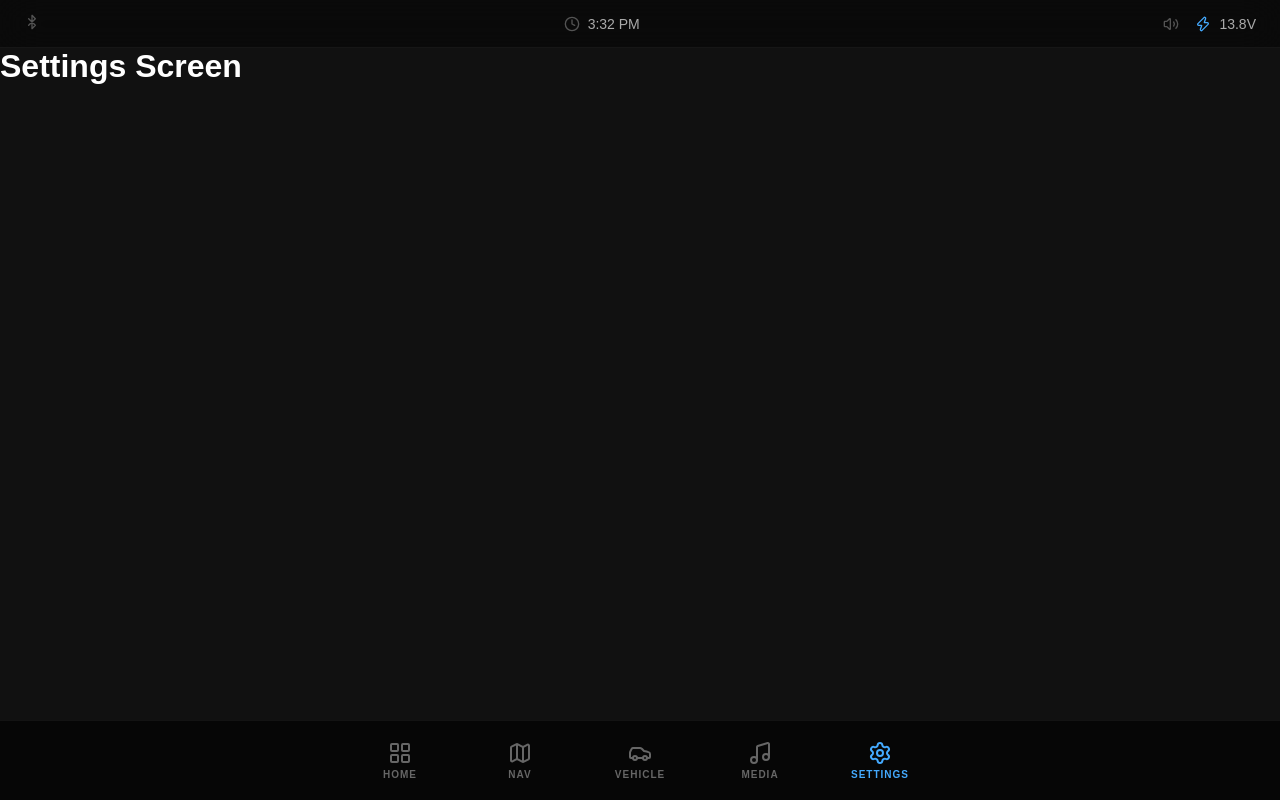
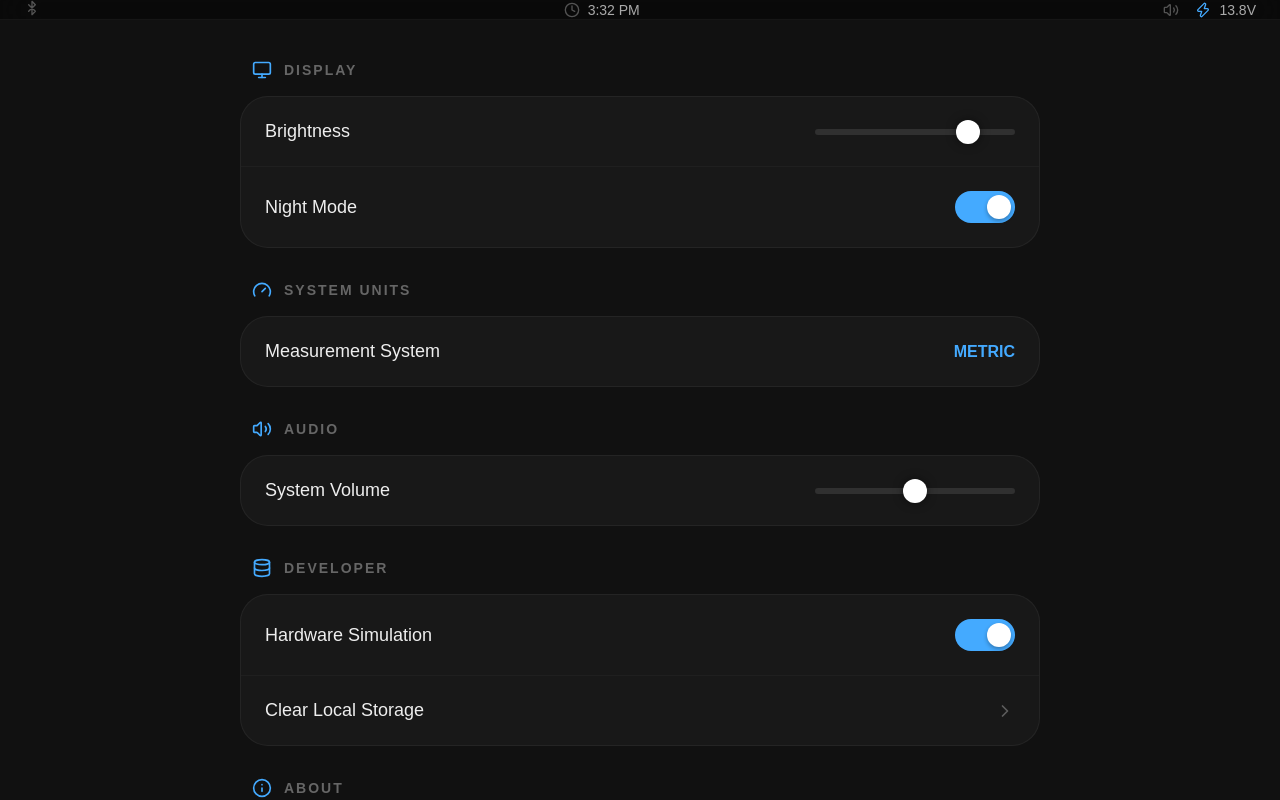
Before and after one commit to tahp/dashcore, a React app in the folder frontend/: page / in a window 1280 px wide. Both pictures are taken after a click on the button "SETTINGS". Shown: the top 800 px of the page. Built offline with nearby package versions, Linux system fonts and the light colour scheme; the HTML template or start-up script is replaced by a standard one.

Commit message:
feat: implement comprehensive settings system and UI

```diff
--- /dev/null
+++ b/frontend/src/context/SettingsContext.jsx
@@ -0,0 +1,36 @@
+import React, { createContext, useContext, useState, useEffect } from 'react';
+
+const SettingsContext = createContext();
+
+export const SettingsProvider = ({ children }) => {
+  const [settings, setSettings] = useState(() => {
+    const saved = localStorage.getItem('dashcore_settings');
+    return saved ? JSON.parse(saved) : {
+      units: 'METRIC', // METRIC, IMPERIAL
+      brightness: 80,
+      volume: 50,
+      autoNightMode: true,
+      simulationMode: true,
+    };
+  });
+
+  useEffect(() => {
+    localStorage.setItem('dashcore_settings', JSON.stringify(settings));
+  }, [settings]);
+
+  const updateSetting = (key, value) => {
+    setSettings(prev => ({ ...prev, [key]: value }));
+  };
+
+  return (
+    <SettingsContext.Provider value={{ settings, updateSetting }}>
+      {children}
+    </SettingsContext.Provider>
+  );
+};
+
+export const useSettings = () => {
+  const context = useContext(SettingsContext);
+  if (!context) throw new Error('useSettings must be used within a SettingsProvider');
+  return context;
+};
--- a/frontend/src/index.css
+++ b/frontend/src/index.css
@@ -905,17 +905,131 @@ body {
   z-index: 10;
 }
 
-.map-control-btn {
+/* Settings Screen */
+.settings-screen {
+  height: 100%;
+  padding: 40px;
+  overflow-y: auto;
+}
+
+.settings-container {
+  max-width: 800px;
+  margin: 0 auto;
+  display: flex;
+  flex-direction: column;
+  gap: 32px;
+}
+
+.settings-group {
+  display: flex;
+  flex-direction: column;
+  gap: 16px;
+}
+
+.group-header {
+  display: flex;
+  align-items: center;
+  gap: 12px;
+  font-size: 14px;
+  font-weight: 700;
+  color: #666;
+  text-transform: uppercase;
+  letter-spacing: 2px;
+  padding-left: 12px;
+}
+
+.group-content {
+  background: rgba(255, 255, 255, 0.03);
+  border: 1px solid rgba(255, 255, 255, 0.05);
+  border-radius: 28px;
+  overflow: hidden;
+}
+
+.settings-row, .settings-row-static {
+  display: flex;
+  justify-content: space-between;
+  align-items: center;
+  padding: 24px;
+  border-bottom: 1px solid rgba(255, 255, 255, 0.03);
+  transition: background 0.2s;
+}
+
+.settings-row:last-child, .settings-row-static:last-child {
+  border-bottom: none;
+}
+
+.settings-row:active {
+  background: rgba(255, 255, 255, 0.05);
+}
+
+.row-label {
+  font-size: 18px;
+  color: #eee;
+  font-weight: 500;
+}
+
+.row-control {
+  display: flex;
+  align-items: center;
+  gap: 12px;
+}
+
+.select-value {
+  color: #44aaff;
+  font-weight: 600;
+}
+
+/* Toggle Switch */
+.toggle-switch {
   width: 60px;
-  height: 60px;
-  background: rgba(0, 0, 0, 0.8);
-  backdrop-filter: blur(20px);
-  border: 1px solid rgba(255, 255, 255, 0.1);
+  height: 32px;
   border-radius: 16px;
-  color: #fff;
-  display: flex;
-  justify-content: center;
-  align-items: center;
+  padding: 4px;
+  transition: background 0.3s;
   cursor: pointer;
-  box-shadow: 0 10px 20px rgba(0,0,0,0.5);
 }
+
+.toggle-switch.on {
+  background: #44aaff;
+}
+
+.toggle-switch.off {
+  background: rgba(255, 255, 255, 0.1);
+}
+
+.toggle-handle {
+  width: 24px;
+  height: 24px;
+  background: #fff;
+  border-radius: 50%;
+  transition: transform 0.3s cubic-bezier(0.4, 0, 0.2, 1);
+  box-shadow: 0 2px 4px rgba(0,0,0,0.3);
+}
+
+.toggle-switch.on .toggle-handle {
+  transform: translateX(28px);
+}
+
+/* Slider Customization */
+.settings-slider {
+  -webkit-appearance: none;
+  width: 200px;
+  height: 6px;
+  background: rgba(255, 255, 255, 0.1);
+  border-radius: 3px;
+  outline: none;
+}
+
+.settings-slider::-webkit-slider-thumb {
+  -webkit-appearance: none;
+  width: 24px;
+  height: 24px;
+  background: #fff;
+  border-radius: 50%;
+  cursor: pointer;
+  box-shadow: 0 0 10px rgba(0,0,0,0.5);
+}
+
+.version .select-value {
+  color: #666;
+}
--- a/frontend/src/main.jsx
+++ b/frontend/src/main.jsx
@@ -6,6 +6,7 @@ import { StateProvider } from './context/StateContext'
 import { VehicleProvider } from './context/VehicleContext'
 import { MediaProvider } from './context/MediaContext'
 import { NavigationProvider } from './context/NavigationContext'
+import { SettingsProvider } from './context/SettingsContext'
 
 createRoot(document.getElementById('root')).render(
   <StrictMode>
@@ -13,7 +14,9 @@ createRoot(document.getElementById('root')).render(
       <VehicleProvider>
         <MediaProvider>
           <NavigationProvider>
-            <App />
+            <SettingsProvider>
+              <App />
+            </SettingsProvider>
           </NavigationProvider>
         </MediaProvider>
       </VehicleProvider>
--- a/frontend/src/screens/Settings.jsx
+++ b/frontend/src/screens/Settings.jsx
@@ -1,5 +1,102 @@
+import React from 'react';
+import { useSettings } from '../context/SettingsContext';
+import { Monitor, Gauge, Volume2, Moon, Database, Info, ChevronRight } from 'lucide-react';
+
 function Settings() {
-  return <h1>Settings Screen</h1>
+  const { settings, updateSetting } = useSettings();
+
+  const SettingGroup = ({ icon: Icon, title, children }) => (
+    <div className="settings-group">
+      <div className="group-header">
+        <Icon size={20} className="icon-accent" />
+        <span>{title}</span>
+      </div>
+      <div className="group-content">
+        {children}
+      </div>
+    </div>
+  );
+
+  const SettingRow = ({ label, value, onClick, type = 'action' }) => (
+    <div className="settings-row" onClick={onClick}>
+      <span className="row-label">{label}</span>
+      <div className="row-control">
+        {type === 'toggle' ? (
+          <div className={`toggle-switch ${value ? 'on' : 'off'}`}>
+            <div className="toggle-handle"></div>
+          </div>
+        ) : type === 'select' ? (
+          <span className="select-value">{value}</span>
+        ) : (
+          <ChevronRight size={20} className="icon-dim" />
+        )}
+      </div>
+    </div>
+  );
+
+  return (
+    <div className="settings-screen">
+      <div className="settings-container">
+
+        <SettingGroup icon={Monitor} title="Display">
+          <div className="settings-row-static">
+            <span className="row-label">Brightness</span>
+            <input
+              type="range"
+              className="settings-slider"
+              value={settings.brightness}
+              onChange={(e) => updateSetting('brightness', parseInt(e.target.value))}
+            />
+          </div>
+          <SettingRow
+            label="Night Mode"
+            type="toggle"
+            value={settings.autoNightMode}
+            onClick={() => updateSetting('autoNightMode', !settings.autoNightMode)}
+          />
+        </SettingGroup>
+
+        <SettingGroup icon={Gauge} title="System Units">
+          <SettingRow
+            label="Measurement System"
+            type="select"
+            value={settings.units}
+            onClick={() => updateSetting('units', settings.units === 'METRIC' ? 'IMPERIAL' : 'METRIC')}
+          />
+        </SettingGroup>
+
+        <SettingGroup icon={Volume2} title="Audio">
+          <div className="settings-row-static">
+            <span className="row-label">System Volume</span>
+            <input
+              type="range"
+              className="settings-slider"
+              value={settings.volume}
+              onChange={(e) => updateSetting('volume', parseInt(e.target.value))}
+            />
+          </div>
+        </SettingGroup>
+
+        <SettingGroup icon={Database} title="Developer">
+          <SettingRow
+            label="Hardware Simulation"
+            type="toggle"
+            value={settings.simulationMode}
+            onClick={() => updateSetting('simulationMode', !settings.simulationMode)}
+          />
+          <SettingRow label="Clear Local Storage" onClick={() => localStorage.clear()} />
+        </SettingGroup>
+
+        <SettingGroup icon={Info} title="About">
+          <div className="settings-row-static version">
+            <span className="row-label">Dashcore OS</span>
+            <span className="select-value">v0.1.0-alpha</span>
+          </div>
+        </SettingGroup>
+
+      </div>
+    </div>
+  );
 }
 
-export default Settings
+export default Settings;
--- a/frontend/src/screens/Vehicle.jsx
+++ b/frontend/src/screens/Vehicle.jsx
@@ -1,9 +1,14 @@
 import React from 'react';
 import { useVehicle } from '../context/VehicleContext';
+import { useSettings } from '../context/SettingsContext';
 import { Activity, Thermometer, Zap, Gauge } from 'lucide-react';
 
 function Vehicle() {
   const { data, triggerScenario } = useVehicle();
+  const { settings } = useSettings();
+
+  const isMetric = settings.units === 'METRIC';
+  const formatTemp = (c) => isMetric ? c : parseFloat((c * 9/5 + 32).toFixed(1));
 
   const GaugeCard = ({ icon: Icon, label, value, unit, color }) => (
     <div className="gauge-card">
@@ -31,8 +36,8 @@ function Vehicle() {
         <GaugeCard
           icon={Thermometer}
           label="Coolant"
-          value={data.coolantTemp}
-          unit="°C"
+          value={formatTemp(data.coolantTemp)}
+          unit={isMetric ? "°C" : "°F"}
           color={data.coolantTemp > 105 ? "#ff4444" : "#44ff88"}
         />
         <GaugeCard
```
